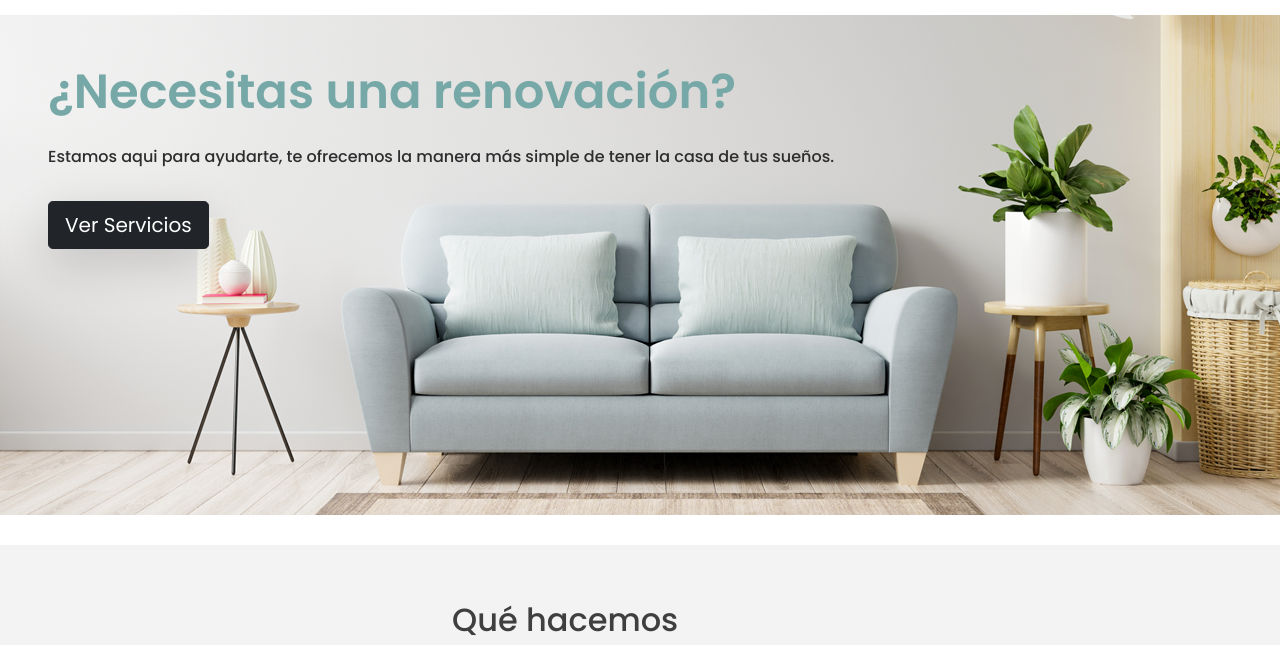
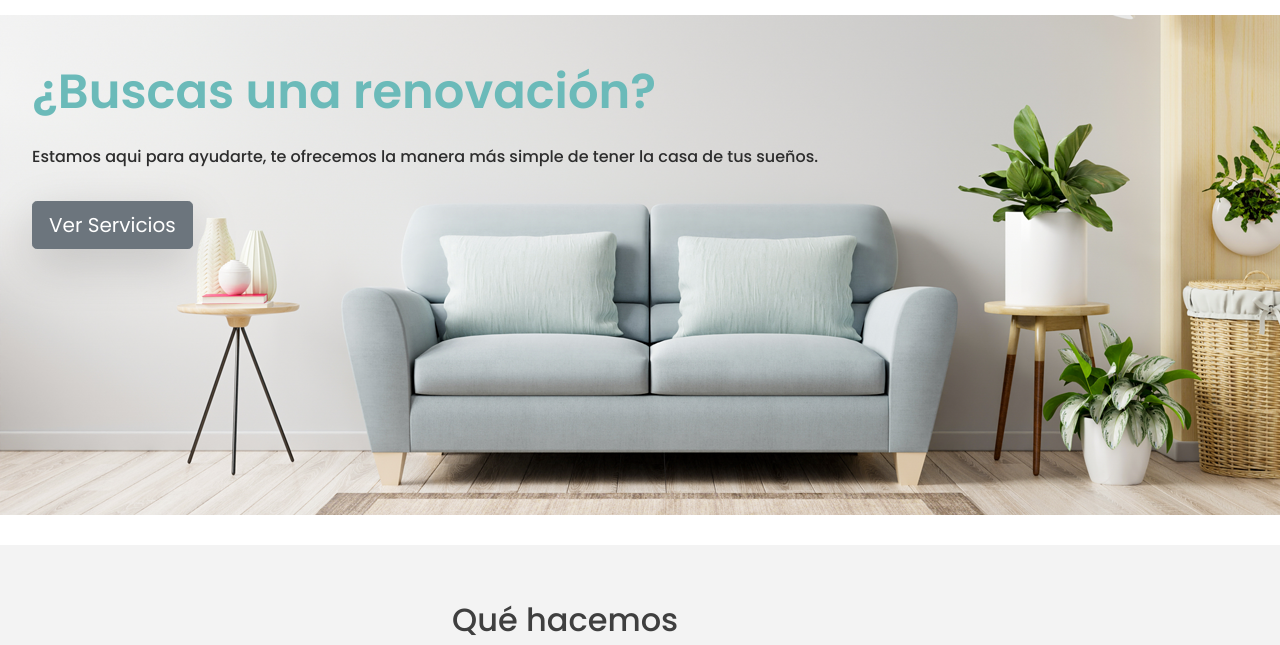
Before and after one commit to PaulaValenzuelaRavanal/Proyecto_DesarrolloWeb, a website: page index.html in a window 1280 px wide. Shown: the part 67-712 px from the top of the page. Drawn offline with nearby package versions, Linux system fonts and the light colour scheme.

Commit message:
Modificación img contacto - index

```diff
--- a/assets/scss/_contacto.scss
+++ b/assets/scss/_contacto.scss
@@ -6,7 +6,7 @@
 .sectionUnoContacto {
     width: 100%;
     margin-top: 30px;
-    background-image: url('../../img/Contacto.png');
+    background-image: url('../../img/contactoprincipal.png');
     height: 500px;
 
     span {
--- a/assets/scss/_home.scss
+++ b/assets/scss/_home.scss
@@ -8,6 +8,9 @@
     margin-top: 10px;
     background-image: url('../../img/indexprincipal.png');
     height: 500px;
+    width: 100%;
+    padding-left: 20px;
+    padding-right: 20px;
 
     span {
         font-weight: 500;
--- a/assets/scss/_tipografia.scss
+++ b/assets/scss/_tipografia.scss
@@ -11,7 +11,7 @@ body {
 
 
 h1 {
-    color:#77A8A8 ;
+    color:#6BBAB9;
     font-size: 3em;
     font-weight:600;
 }
--- a/index.html
+++ b/index.html
@@ -58,12 +58,12 @@
 <!--Primera Sección Home/Fotografía+Titulo Principal-->
 
 <section class="jumbotron-fluid sectionUno">
-  <div class="container-fluid p-5">
+  <div class="container-fluid pt-5">
     <div class="w-75 col-md-6">
-      <h1 class="mb-4">¿Necesitas una renovación?</h1>
+      <h1 class="mb-4">¿Buscas una renovación?</h1>
       <p class="mb-3"><span>Estamos aqui para ayudarte, te ofrecemos la manera más simple de tener la casa de tus sueños.</span></p>
       <p class="lead tranScaleBoton">
-        <a class="btn btn-dark btn-lg shadow-lg mt-3" href="./views/servicios.html" role="button">Ver Servicios</a>
+        <a class="btn btn-secondary btn-lg shadow-lg mt-3" href="./views/servicios.html" role="button">Ver Servicios</a>
       </p>
     </div>
   </div>
```
Also changed, not shown: views/contacto.html (+1 -1 lines), assets/css/estilos.css, img/contactoprincipal.png (added).
